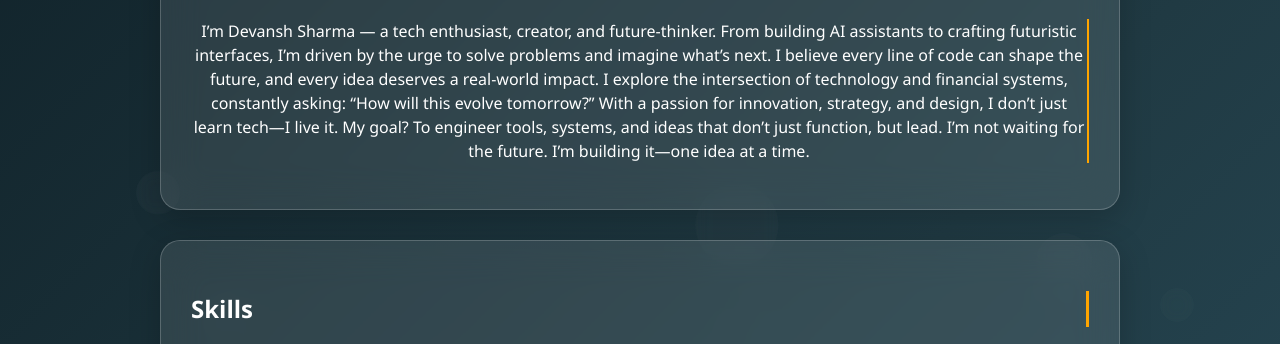
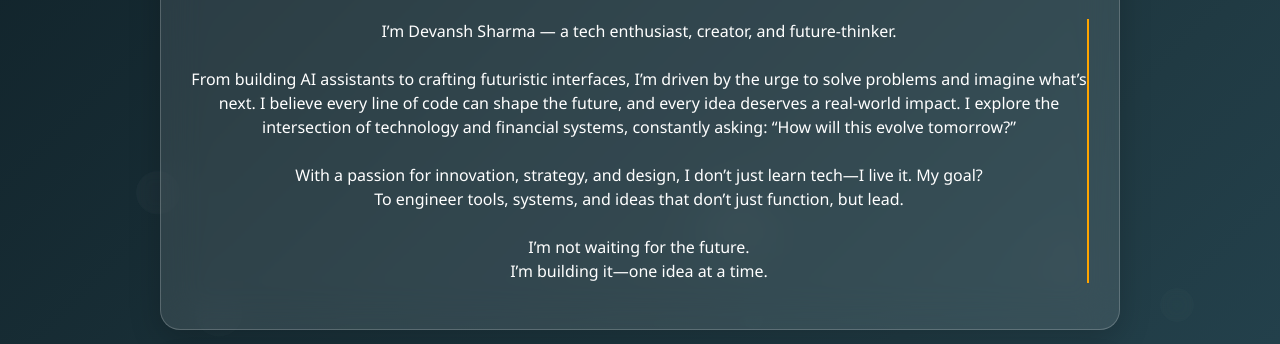
Before and after one commit to RootDeveloperDS/Portfolio, a plain HTML site: page index.html in a window 1280 px wide. Shown: the part 344-688 px from the top of the page. Drawn offline with Linux system fonts and the light colour scheme; a web font is replaced by a local one.

Commit message:
Update index.html added <br>

```diff
--- a/index.html
+++ b/index.html
@@ -219,14 +219,14 @@
     <div class="glass-box" style="text-align:center">
       <img src="image.png" alt="Devansh Sharma" style="width:120px;height:120px;border-radius:50%; margin-bottom:15px;">
       <h1 class="typewriter">Devansh Sharma</h1>
-      <p class="typewriter"> I’m Devansh Sharma — a tech enthusiast, creator, and future-thinker.
+      <p class="typewriter"> I’m Devansh Sharma — a tech enthusiast, creator, and future-thinker.<br><br>
 
-From building AI assistants to crafting futuristic interfaces, I’m driven by the urge to solve problems and imagine what’s next. I believe every line of code can shape the future, and every idea deserves a real-world impact. I explore the intersection of technology and financial systems, constantly asking: “How will this evolve tomorrow?”
+From building AI assistants to crafting futuristic interfaces, I’m driven by the urge to solve problems and imagine what’s next. I believe every line of code can shape the future, and every idea deserves a real-world impact. I explore the intersection of technology and financial systems, constantly asking: “How will this evolve tomorrow?”<br><br>
 
-With a passion for innovation, strategy, and design, I don’t just learn tech—I live it. My goal?
-To engineer tools, systems, and ideas that don’t just function, but lead.
+With a passion for innovation, strategy, and design, I don’t just learn tech—I live it. My goal?<br>
+To engineer tools, systems, and ideas that don’t just function, but lead.<br><br>
 
-I’m not waiting for the future.
+I’m not waiting for the future.<br>
 I’m building it—one idea at a time.</p>
     </div>
 
```
